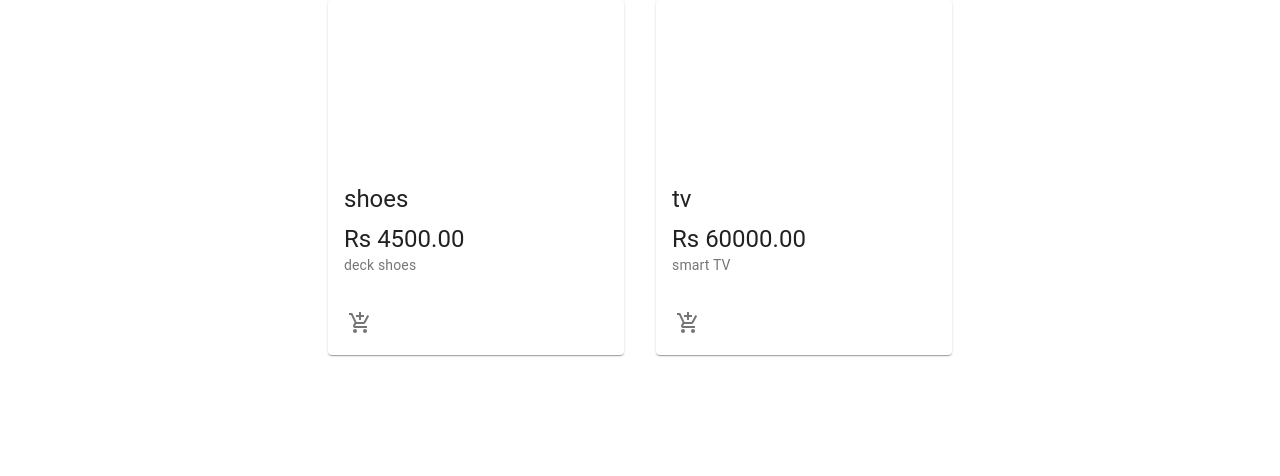
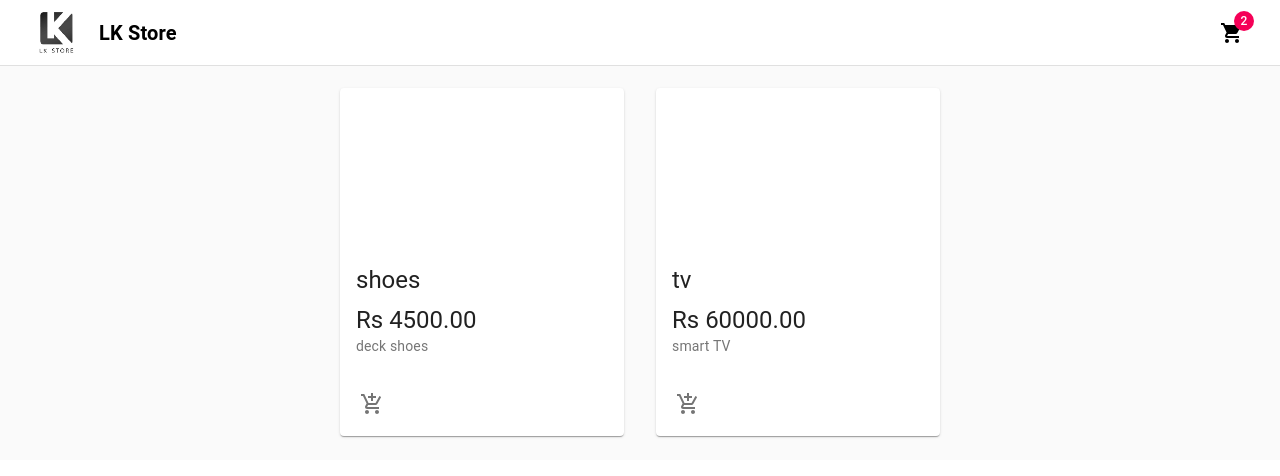
Before and after one commit to nuwannadeera/e-commerce-web, a React (Create React App) app: page / in a window 1280 px wide. Shown: the top 476 px of the page. Built offline with nearby package versions, Linux system fonts and the light colour scheme.

Commit message:
add navbar

```diff
--- a/src/App.js
+++ b/src/App.js
@@ -1,9 +1,13 @@
 import React from 'react'
 import Products from './Components/Products/Products'
+import Navbar from './Components/Navbar/Navbar'
 
 function App() {
   return (
-    <Products />
+    <>
+      <Navbar />
+      <Products />
+    </>
   )
 }
 
--- /dev/null
+++ b/src/Components/Navbar/Navbar.jsx
@@ -0,0 +1,32 @@
+import { AppBar, Toolbar, IconButton, Badge, Typography } from '@material-ui/core';
+import React from 'react'
+import logo from '../../Images/lk_store.png'
+import { ShoppingCart } from '@material-ui/icons';
+import useStyles from './styles';
+
+function Navbar() {
+  const classes = useStyles();
+
+  return (
+    <>
+      <AppBar position='fixed' className={classes.appBar} color='inherit'>
+        <Toolbar>
+          <Typography variant='h6' className={classes.title} color='inherit'>
+            <img src={logo} alt="commerce.js" height='25px' className={classes.image} />
+            LK Store
+          </Typography>
+          <div className={classes.grow} />
+          <div className={classes.button}>
+            <IconButton aria-label="Show cart items" color="inherit">
+              <Badge badgeContent={2} color="secondary">
+                <ShoppingCart />
+              </Badge>
+            </IconButton>
+          </div>
+        </Toolbar>
+      </AppBar>
+    </>
+  )
+}
+
+export default Navbar
--- /dev/null
+++ b/src/Components/Navbar/styles.js
@@ -0,0 +1,70 @@
+import { makeStyles, fade } from '@material-ui/core/styles';
+
+const drawerWidth = 0;
+
+export default makeStyles((theme) => ({
+  appBar: {
+    boxShadow: 'none',
+    borderBottom: '1px solid rgba(0, 0, 0, 0.12)',
+    [theme.breakpoints.up('sm')]: {
+      width: `calc(100% - ${drawerWidth}px)`,
+      marginLeft: drawerWidth,
+    },
+  },
+  title: {
+    flexGrow: 1,
+    alignItems: 'center',
+    display: 'flex',
+    textDecoration: 'none',
+    fontWeight: 'bold'
+  },
+  image: {
+    marginRight: '10px',
+    height: '65px'
+  },
+  menuButton: {
+    marginRight: theme.spacing(2),
+    [theme.breakpoints.up('sm')]: {
+      display: 'none',
+    },
+  },
+  grow: {
+    flexGrow: 1,
+  },
+  search: {
+    position: 'relative',
+    borderRadius: theme.shape.borderRadius,
+    backgroundColor: fade(theme.palette.common.white, 0.15),
+    '&:hover': {
+      backgroundColor: fade(theme.palette.common.white, 0.25),
+    },
+    marginRight: theme.spacing(2),
+    marginLeft: 0,
+    width: '100%',
+    [theme.breakpoints.up('sm')]: {
+      width: 'auto',
+    },
+  },
+  searchIcon: {
+    padding: theme.spacing(0, 2),
+    height: '100%',
+    position: 'absolute',
+    pointerEvents: 'none',
+    display: 'flex',
+    alignItems: 'center',
+    justifyContent: 'center',
+  },
+  inputRoot: {
+    color: 'inherit',
+  },
+  inputInput: {
+    padding: theme.spacing(1, 1, 1, 0),
+    // vertical padding + font size from searchIcon
+    paddingLeft: `calc(1em + ${theme.spacing(4)}px)`,
+    transition: theme.transitions.create('width'),
+    width: '100%',
+    [theme.breakpoints.up('md')]: {
+      width: '20ch',
+    },
+  },
+}));
--- a/src/Components/Products/Products.jsx
+++ b/src/Components/Products/Products.jsx
@@ -1,6 +1,7 @@
 import { Grid } from '@material-ui/core'
 import React from 'react'
 import Product from './Product/Product'
+import useStyles from './styles'
 
 const products = [
     { id: 1, name: 'shoes', description: 'deck shoes', price: 'Rs 4500.00' },
@@ -8,9 +9,11 @@
 ]
 
 function Products() {
+    const classes = useStyles();
 
     return (
-        <main>
+        <main className={classes.content}>
+            <div className={classes.toolbar} />
             <Grid container justifyContent='center' spacing={4}>
                 {
                     products.map((product) => (
--- /dev/null
+++ b/src/Components/Products/styles.js
@@ -0,0 +1,13 @@
+import { makeStyles } from '@material-ui/core/styles';
+
+export default makeStyles((theme) => ({
+  toolbar: theme.mixins.toolbar,
+  content: {
+    flexGrow: 1,
+    backgroundColor: theme.palette.background.default,
+    padding: theme.spacing(3),
+  },
+  root: {
+    flexGrow: 1,
+  },
+}));
```
Also changed, not shown: src/Images/lk_store.png (added).
